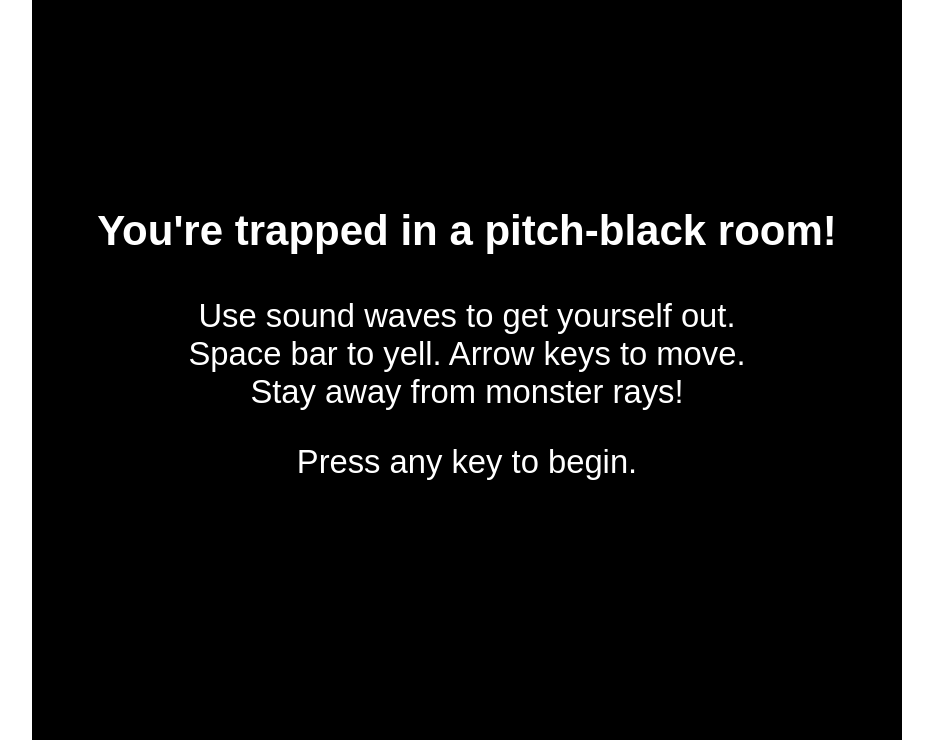
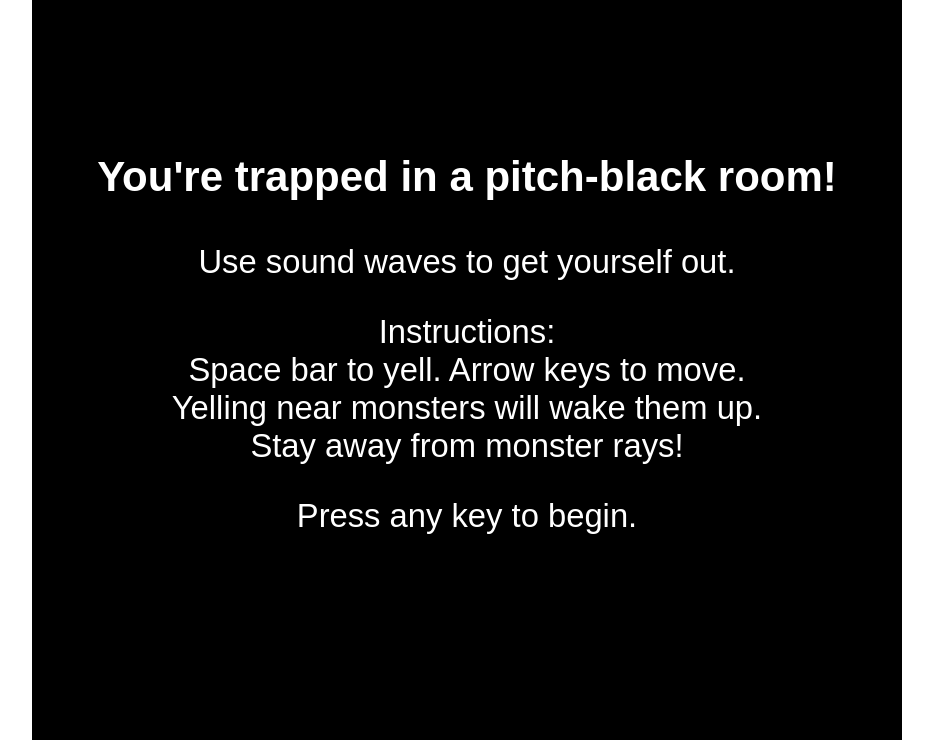
Before and after one commit to srekhi/escape_room, a website built with webpack: page index.html in a window 1280 px wide. Shown: the part 57-800 px from the top of the page, without its empty margins (208-1141 px from the left). Built offline with nearby package versions, Linux system fonts and the light colour scheme.

Commit message:
Add detail about waking up monsters

```diff
--- a/index.html
+++ b/index.html
@@ -26,9 +26,11 @@
         <h2>You're trapped in a pitch-black room!</h2>
         <br/>
         <h3>
-          Use sound waves to get yourself out. <br/>
-        </h3>
+          Use sound waves to get yourself out.
+        </h3> <br/>
+        <h3> Instructions: </h3>
         <h3>Space bar to yell. Arrow keys to move.</h3>
+        <h3>Yelling near monsters will wake them up.</h3>
         <h3>Stay away from monster rays!</h3>
         <br />
         <h3>Press any key to begin.</h3>
```
